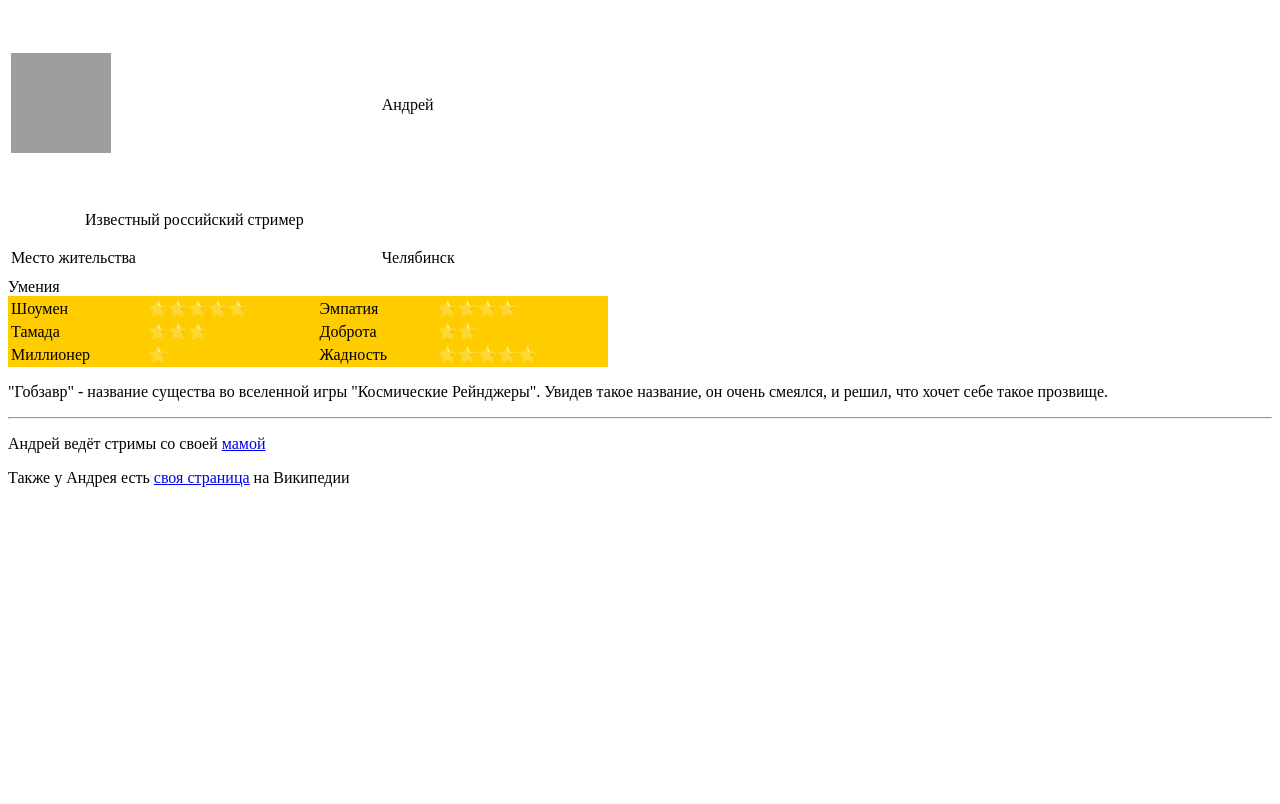
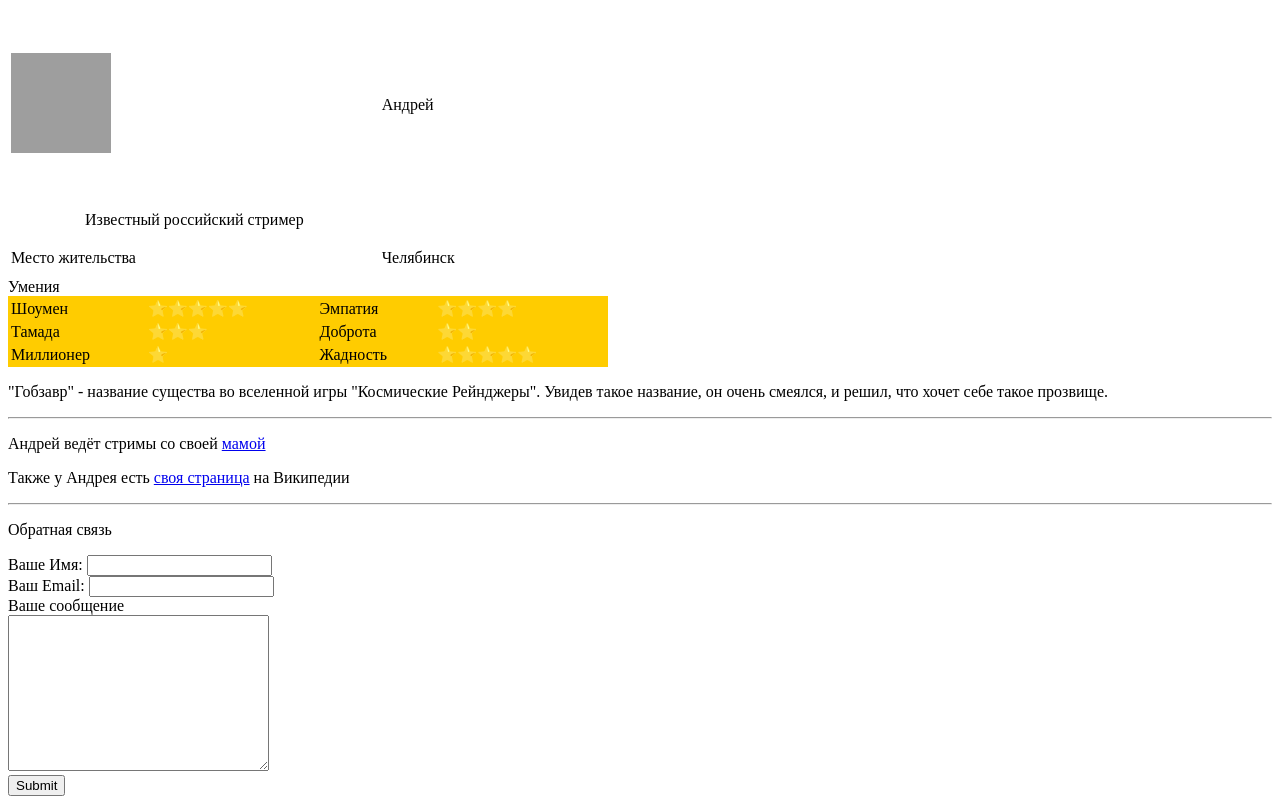
Before and after one commit to SuchAStupidMe/SuchAStupidMe.github.io, a plain HTML site: page index.html in a window 1280 px wide. Drawn offline with Linux system fonts and the light colour scheme; grey boxes are pictures that could not be loaded.

Commit message:
Update index.html

```diff
--- a/index.html
+++ b/index.html
@@ -60,5 +60,16 @@
 
 <p>Также у Андрея есть <a href="https://gobzavr.fandom.com/ru/wiki/%D0%90%D0%BD%D0%B4%D1%80%D0%B5%D0%B9_%D0%93%D0%BE%D0%B1%D0%B7%D0%B0%D0%B2%D1%80"> своя страница</a> на Википедии
 </p>
+ <hr></hr>
+<p>Обратная связь</p>
+<form class="" action="mailto:suchastupidme@gmail.com" method="post" enctype="text/plain">
+  <label for="">Ваше Имя:</label>
+  <input type="text" name="YourName" value=""><br>
+  <label for="">Ваш Email:</label>
+  <input type="email" name="YourEmail" value=""><br>
+  <label for="">Ваше сообщение</label><br>
+  <textarea name="YourMessage" rows="10" cols="30"></textarea><br>
+  <input type="submit" name="">
+</form>
   </body>
 </html>
```
